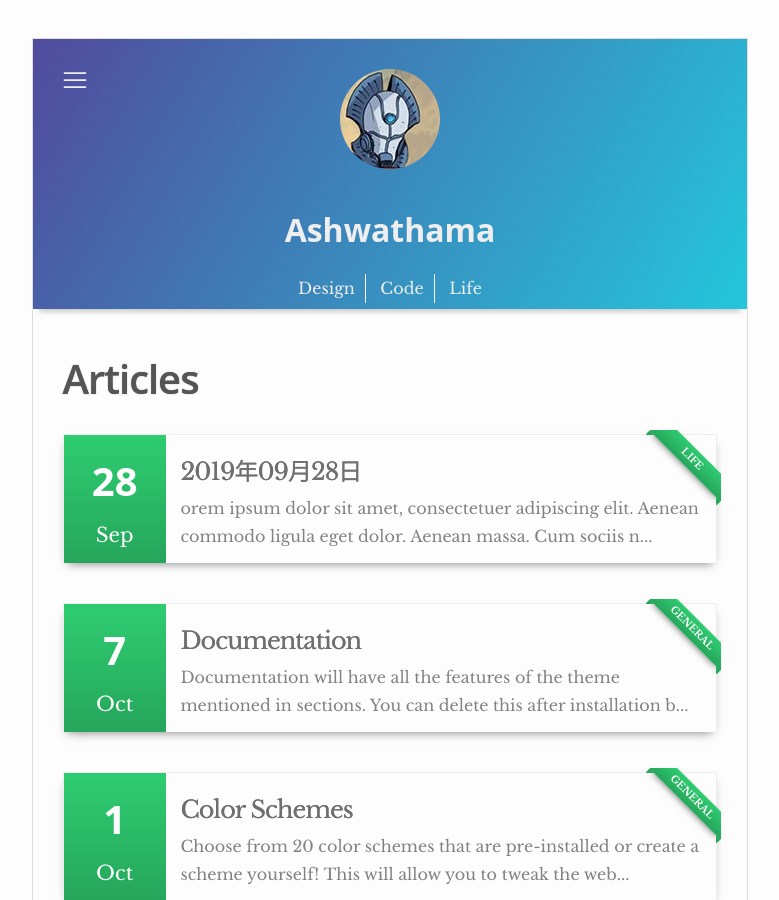
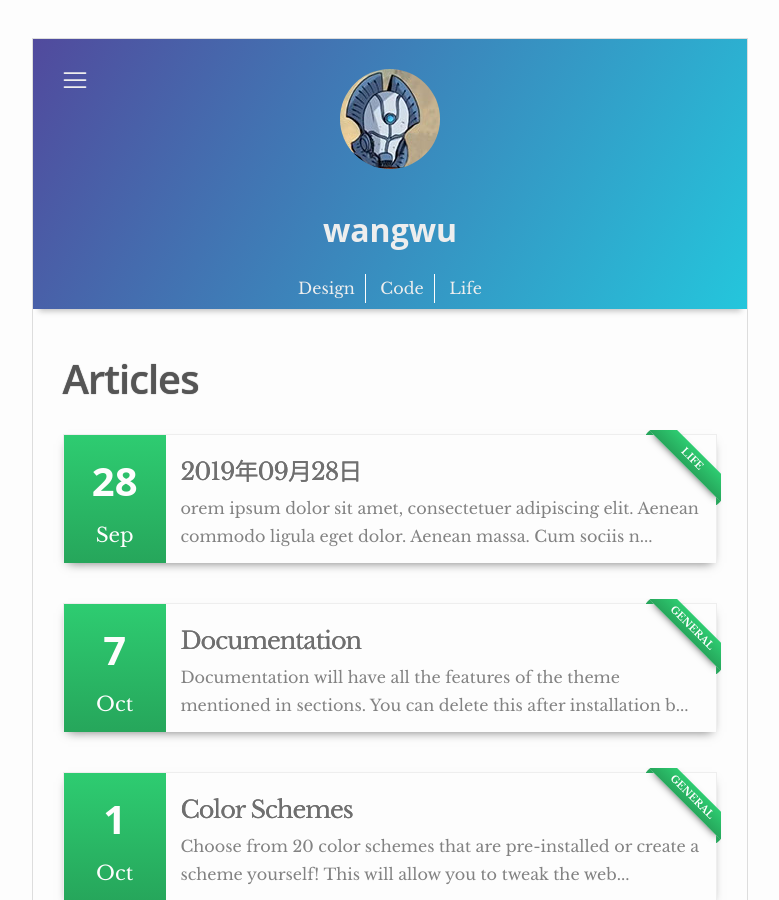
Before and after one commit to wwyywg/ashwath, a Jekyll site: the page built from index.html, in a window 1280 px wide and 900 px high. Shown: the whole window, without its empty margins (250-1029 px from the left). Built offline with Jekyll 4.4.1, drawn with Linux system fonts in a browser that asks for light colours.

Commit message:
修改config

```diff
--- a/_config.yml
+++ b/_config.yml
@@ -10,9 +10,9 @@
 description: > # this means to ignore newlines until "baseurl:"
  Ashwathama is a minimal website with an app like design. It also features card layouts for website elements.
 baseurl: "/ashwath" # the subpath of your site, e.g. /blog
-url: "http://webjeda.com/ashwath/"
+url: "https://wwyywg.github.io/"
 permalink: :title/
-full-url: "http://webjeda.com/ashwathama/" # the base hostname & protocol for your site
+full-url: "https://wwyywg.github.io/" # the base hostname & protocol for your site
 
 
 # CSS
@@ -48,7 +48,7 @@
 include: [_pages] # Includes files inside _pages directory [Do not remove this]
 
 author:
-  name: Ashwathama
+  name: wangwu
   image: ashwat.jpg # The author image will be shown on the header. Place this image in /images/ folder.
   about: Ashwathama is a sage who wrote Mahabharatha. He is the son of Drona. He fought on the Kaurava side against the Pandavas. He put up a pretty good fight with mighty Bhima.
   twitter: webjeda  # https://twitter.com/ is automatically added
```
